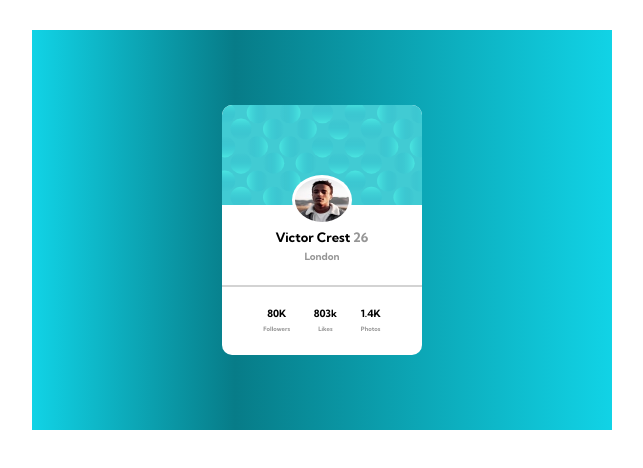
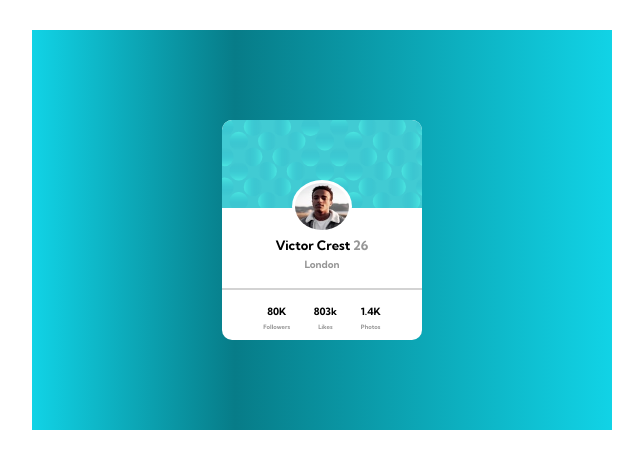
Before and after one commit to santiMoreno1989/tarjeta-personal, a plain HTML site: page index.html in a window 768 px wide. Shown: the whole page, without its empty margins (62-705 px from the left). Drawn offline with Linux system fonts and the light colour scheme.

Commit message:
se modifico el logo de la tarjeta personal

```diff
--- a/css/estilos.css
+++ b/css/estilos.css
@@ -78,15 +78,15 @@ body{
         height: 400px;
     }
     .tarjeta{
-        height: 250px;
+        height: 220px;
         width: 200px;
     }
 
     .logo img{
 
-        height: 50%;
+        height: 60%;
         width: 30%;
-        margin-top: 70px;
+        margin-top: 60px;
     }
     .logo h3{
         font-size: 13px;
@@ -103,7 +103,7 @@ body{
     }
     .informacion span{
         font-size: 10px;
-        margin: 20px 10px;
+        margin: 15px 10px;
     }
     .informacion p{
         font-size: 6px;
```
